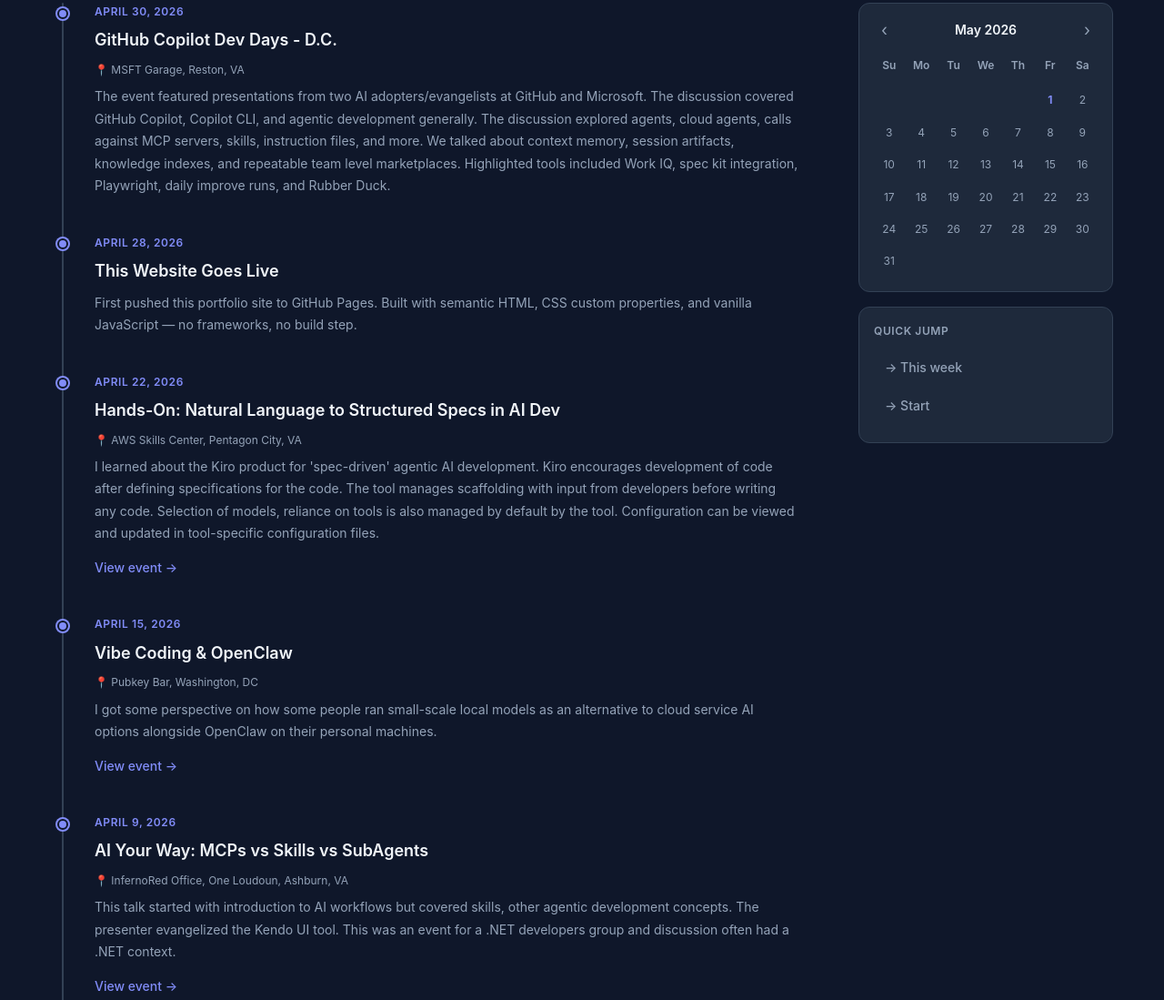
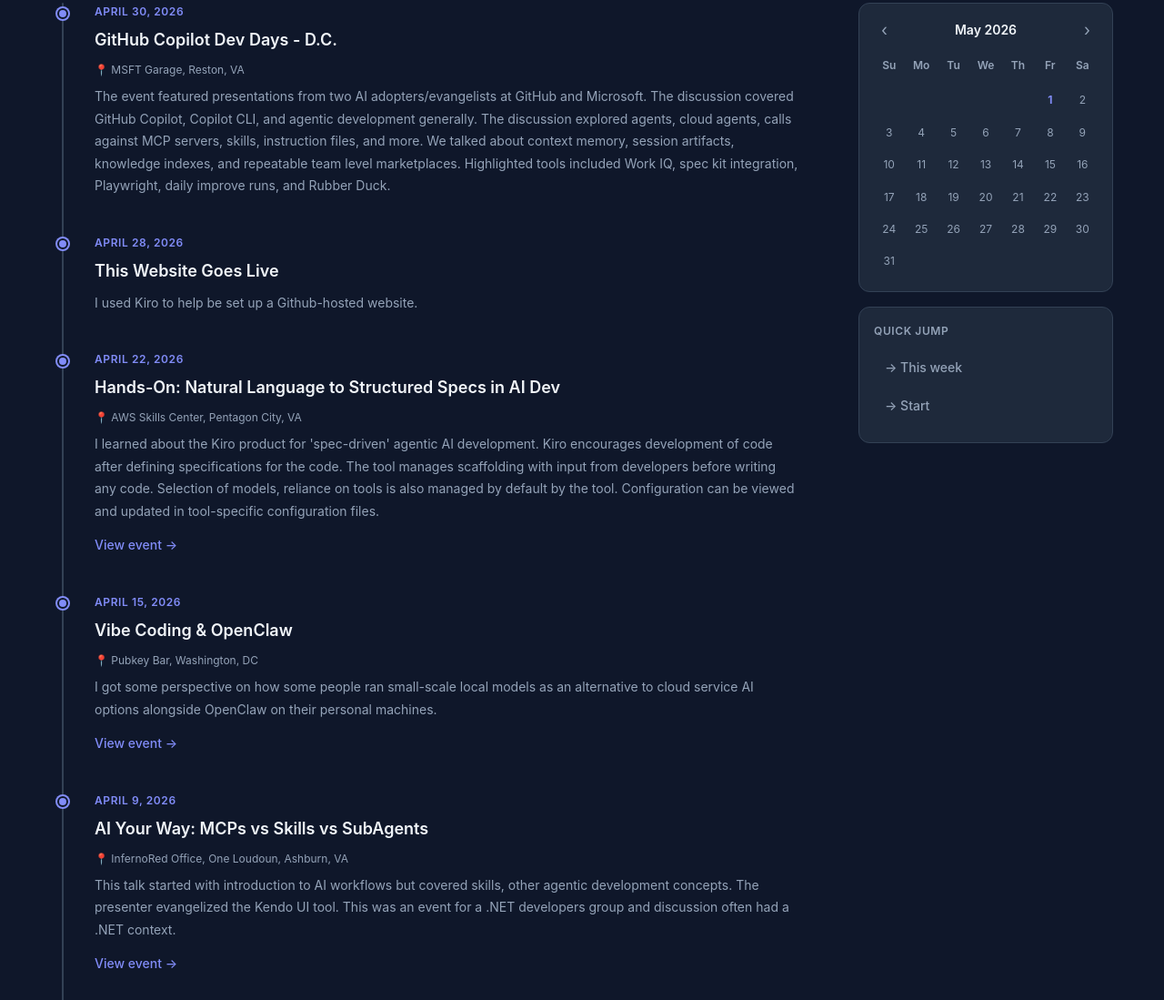
Before and after one commit to otnugent/kiro-website, a website with bundled scripts: page src/index.html in a window 1280 px wide. Shown: the part 1573-2672 px from the top of the page at 91% size. Built offline with nearby package versions, Linux system fonts and the light colour scheme.

Commit message:
timeline update

```diff
--- a/src/index.html
+++ b/src/index.html
@@ -95,7 +95,7 @@
                 <time class="timeline__date" datetime="2026-04-28">April 28, 2026</time>
                 <div class="timeline__body">
                   <h3 class="timeline__title">This Website Goes Live</h3>
-                  <p class="timeline__excerpt">First pushed this portfolio site to GitHub Pages. Built with semantic HTML, CSS custom properties, and vanilla JavaScript — no frameworks, no build step.</p>
+                  <p class="timeline__excerpt">I used Kiro to help be set up a Github-hosted website.</p>
                 </div>
               </li>
 
```
